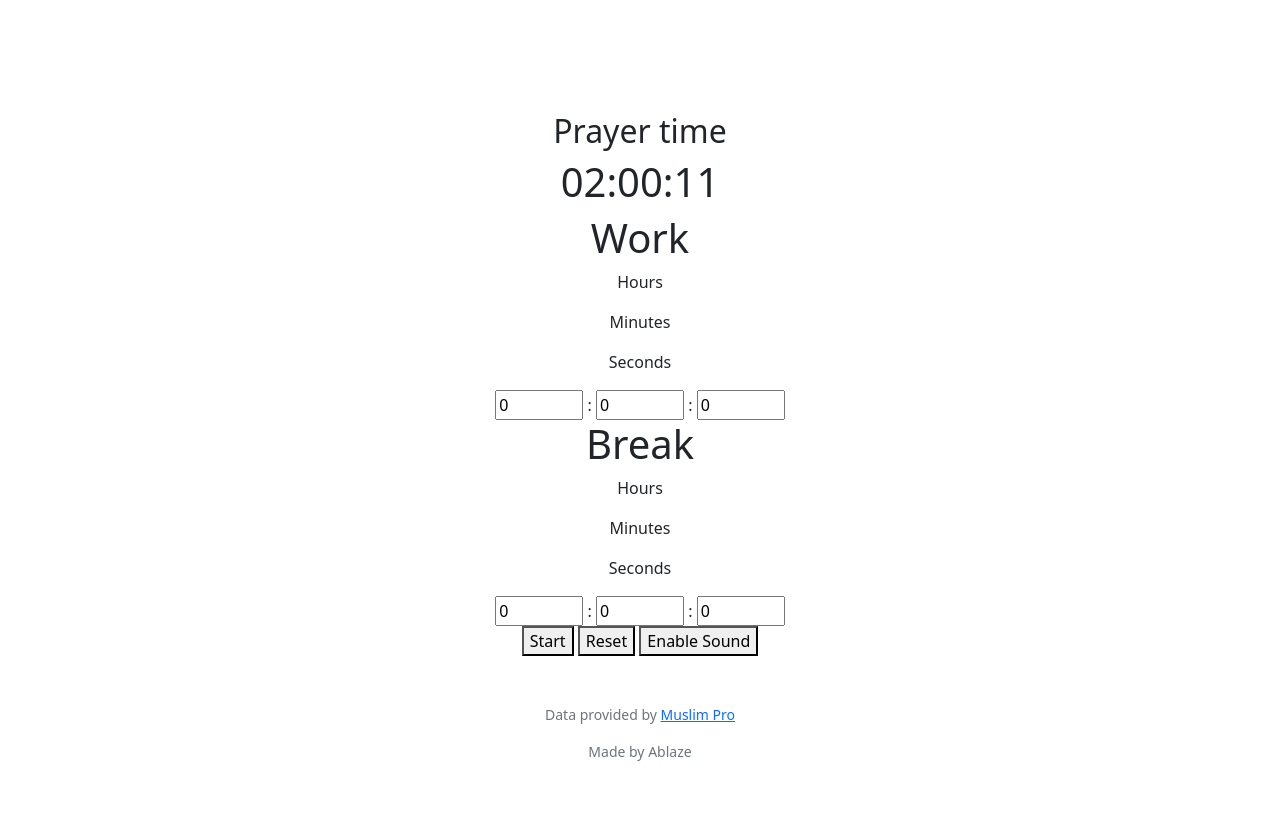
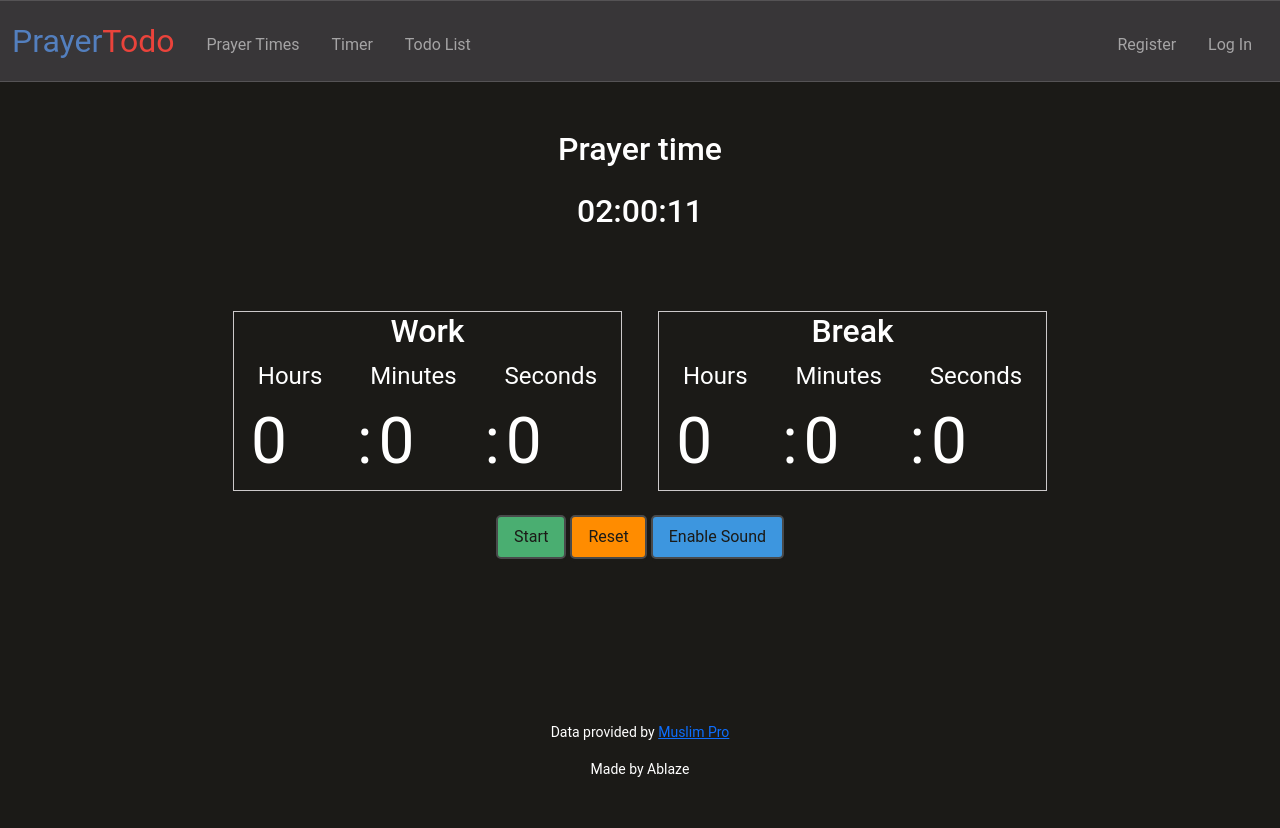
Before and after one commit to ablazeArt/prayer-todo, a Flask app: page / in a window 1280 px wide. Before the commit the page ends 761 px from the top, so only its background shows below. Run offline with Flask 2, Linux system fonts and the light colour scheme; data that the repository does not hold is empty; some libraries are stand-ins or nearby versions.

Commit message:
Update styles.css

```diff
--- a/static/styles.css
+++ b/static/styles.css
@@ -1,124 +1,286 @@
-function display() {
-    var refresh = 1000;
-    myTime = setTimeout('display_time()',refresh);
+*{
+  font-family: 'Roboto', sans-serif;
+  margin:0; padding:0;
+  box-sizing: border-box;
+  outline: none; border: none;
+  text-decoration: none;
+  transition: all .1s linear;
+  line-height:1.5;
+  color: white;
 }
 
-function display_time() {
-    const d = new Date();
-    let text = d.toLocaleTimeString('en-US', {hour12: false});
-    document.getElementById("time").innerHTML = text;
-    display();
+.border {
+  color: #4aae71 !important;
+}
+
+body {
+  background-color: #1B1A17;
+}
+
+h1 {
+  font-size: 2rem;
+}
+
+nav {
+  background-color: #383638 !important;
+  border-style: ridge;
+  border-width: thin;
+  border-left: none;
+  border-right: none;
+  border-color: #555355;
 }
 
 
-var start = document.getElementById('control');
-var reset = document.getElementById('reset');
-
-var h = document.getElementById("hour");
-var m = document.getElementById("minute");
-var s = document.getElementById("sec");
-
-var h_b = document.getElementById("hour_b");
-var m_b = document.getElementById("minute_b");
-var s_b = document.getElementById("sec_b");
-var trig = document.getElementById("triggerAudio");
-
-var audio = document.getElementById("audio");
-
-//store a reference to the startTimer variable
-var startTimer = null;
-var statusTimer = false;
-start.addEventListener('click', function(){
-    //initialize the variable
-    if (statusTimer === false) {
-        startTime();
-    } else {
-        stopTime();
-    }
-})
-
-reset.addEventListener('click', function(){
-    h.value = 0;
-    m.value = 0;
-    s.value = 0;
-
-    h_b.value = 0;
-    m_b.value = 0;
-    s_b.value = 0;
-    //stop the timer after pressing "reset"
-    stopTime()
-})
-
-function timer(){
-    if(h.value == 0 && m.value == 0 && s.value == 0){
-        h.value = 0;
-        m.value = 0;
-        s.value = 0;
-    } else if(h.value == 0 && m.value == 0 && s.value == 1){
-        s.value--;
-        trig.click();
-    } else if(s.value != 0){
-        s.value--;
-    } else if(m.value != 0 && s.value == 0){
-        s.value = 59;
-        m.value--;
-    } else if(h.value != 0 && m.value == 0){
-        m.value = 60;
-        h.value--;
-    }
-
-    //Stop Timer if user didn't fill Break input
-    if (h.value == 0 && m.value == 0 && s.value == 0 && h_b.value == 0 && m_b.value == 0 && s_b.value == 0) {
-        stopTime();
-    }
-
-     //Break Timer Countdown
-    if (h.value == 0 && m.value == 0 && s.value == 0){
-        if(h_b.value == 0 && m_b.value == 0 && s_b.value == 0){
-            h_b.value = 0;
-            m_b.value = 0;
-            s_b.value = 0;
-        } else if(h_b.value == 0 && m_b.value == 0 && s_b.value == 1){
-            s_b.value--;
-            trig.click();
-            stopTime();
-        } else if(s_b.value != 0){
-            s_b.value--;
-        } else if(m_b.value != 0 && s_b.value == 0){
-            s_b.value = 59;
-            m_b.value--;
-        } else if(h_b.value != 0 && m_b.value == 0){
-            m_b.value = 60;
-            h_b.value--;
-        }
-    }
+/* Size for brand */
+nav .navbar-brand
+{
+    font-size: xx-large;
 }
 
-trig.addEventListener('click', function(){
-    play();
-})
+/* Colors for brand */
+nav .navbar-brand .blue
+{
+    color: #537fbe;
+}
+nav .navbar-brand .red
+{
+    color: #ea433b;
+}
+
+.navbar-top {
+  background-color: #383638;
+  border: 3px;
+}
 
 
-function startTime(){
-    control.innerHTML = '<span>Pause</span>'
-    control.classList.add("timer__btn--stop")
-    control.classList.remove("timer__btn--start")
-    statusTimer = true
-    startTimer = setInterval(function() {
-        timer();
-    }, 1000);
+.menu:hover {
+    transform: rotate(2deg);
+    padding: 0.2rem 1.2rem;
+    border-radius: 20% 5% 20% 5%/5% 20% 25% 20%;
+    background-color: #3d96df;
+    font-size: 1rem;
 }
 
-//stop the function after pressing the reset button,
-//so the time wont go down when selecting a new time after pressing reset
-function stopTime() {
-    control.innerHTML = '<span>Start</span>'
-    control.classList.add("timer__btn--start")
-    control.classList.remove("timer__btn--stop")
-    statusTimer = false
-    clearInterval(startTimer);
+.menu-logout:hover {
+    transform: rotate(2deg);
+    padding: 0.2rem 1.2rem;
+    border-radius: 20% 5% 20% 5%/5% 20% 25% 20%;
+    background-color: #df3d4b;
+    font-size: 1rem;
 }
 
-function play() {
-    audio.play();
+.padding-0 {
+  padding-left: 0;
+  padding-right: 0;
+}
+
+.timer {
+  margin-top: 4rem;
+  margin-bottom: 7rem;
+}
+
+.timer_time {
+  display: inline-block;
+  border-style: ridge;
+  border-color: #ccc9ca;
+  border-width: thin;
+  margin: 1rem;
+}
+
+.timer__part {
+  font-size: 4rem;
+  margin-left: 2px;
+}
+
+.timer__btn--reset span{
+  background-color: #FF8C00;
+}
+
+.timer__btn--reset span:hover{
+  background-color: #FFA500;
+}
+
+.timer__btn--start span{
+  background-color: #4aae71;
+}
+
+.timer__btn--start span:hover{
+  background-color: #5dad7c;
+}
+
+.timer__btn--stop span{
+  background-color: #EF6262;
+}
+
+.timer__btn--stop span:hover{
+  background-color: #f07a7a;
+}
+
+button.last:hover {
+    background-color: #3d96df;
+}
+button {
+    padding: 0;
+    border: none;
+    font-family: "Architects Daughter", cursive;
+    text-decoration: none;
+    padding-bottom: 3px;
+    border-radius: 5px;
+    background-color: #1B1A17;
   }
+  button span {
+    background: #f1f5f8;
+    display: block;
+    padding: 0.5rem 1rem;
+    border-radius: 5px;
+    border: 2px solid hsl(198, 1%, 29%);
+    color: #1B1A17;
+  }
+
+  button span:hover {
+    background: #3d96df;
+  }
+
+  button.last {
+    background-color: #ccc9ca;
+  }
+
+  .todo_items {
+    text-align: center;
+    display: flex;
+  }
+
+  li {
+    list-style-type: none;
+    text-align: left;
+    position: relative;
+    padding: 0.5rem;
+  }
+
+  input[type=number] {
+    width: 100px;
+    background-color: #1B1A17;
+  }
+
+  .label {
+    display: inline-block;
+    font-size: 1.5rem;
+    margin-left: 1.5rem;
+    margin-right: 1.5rem;
+    margin-bottom: 0;
+  }
+
+  .form input {
+    box-sizing: border-box;
+    background-color: transparent;
+    padding: 0.7rem;
+    border-bottom-right-radius: 15px 3px;
+    border-bottom-left-radius: 3px 15px;
+    border: solid 3px transparent;
+    border-bottom: dashed 3px #ff96ad;
+    font-family: "Architects Daughter", cursive;
+    font-size: 1rem;
+    color: hsla(260, 2%, 25%, 0.7);
+    width: 70%;
+    margin-bottom: 20px;
+  }
+
+  .sound__btn {
+    margin-top: .5rem;
+  }
+
+  .sound__btn span {
+    background-color: #3d96df;
+  }
+
+  .sound__btn span:hover {
+    background-color: #5aa6e4;
+  }
+
+  #todo-list-section {
+    margin-top: 3rem;
+    display: inline-block;
+    width: 100%;
+    height: auto;
+    min-height: 500px;
+    max-width: 500px;
+    min-width: 250px;
+    background: #383638;
+    background-size: 25px 25px;
+    border-radius: 20px;
+    box-shadow: 4px 3px 7px 2px #00000040;
+    padding: 1rem;
+    box-sizing: border-box;
+  }
+
+  .heading {
+    display: flex;
+    align-items: center;
+    justify-content: center;
+    margin-bottom: 1rem;
+  }
+  .heading h1 {
+    transform: rotate(2deg);
+    padding: 0.2rem 1.2rem;
+    border-radius: 20% 5% 20% 5%/5% 20% 25% 20%;
+    background-color: #3d96df;
+    font-size: 1.5rem;
+  }
+
+.todo_items {
+  color: rgb(69, 85, 177);
+  box-sizing: border-box;
+  background: #e6e8e9;
+  background-size: 25px 25px;
+  box-shadow: 4px 3px 7px 2px #00000040;
+  margin-bottom: 0.5rem;
+  font-family: "Architects Daughter", cursive;
+}
+
+.items {
+  color: #1B1A17;
+}
+
+table {
+  background-color: transparent;
+  margin-bottom: 1rem;
+  width: 100%;
+}
+
+table th,
+table td {
+  padding: 0.75rem;
+  vertical-align: middle;
+}
+
+tbody tr:nth-of-type(odd) {
+  background-color: rgba(186, 199, 198, 0.3)
+}
+
+.prayer-section {
+  display: inline-block;
+}
+
+#audio {
+  display: none;
+}
+
+
+@media (max-width:800px) {
+
+  html{
+      font-size: 55%;
+  }
+
+  body{
+      padding: 0;
+  }
+
+  #todo-list-section {
+    min-height: 300px;
+    max-width: 300px;
+    min-width: 100px;
+  }
+
+
+}
```
